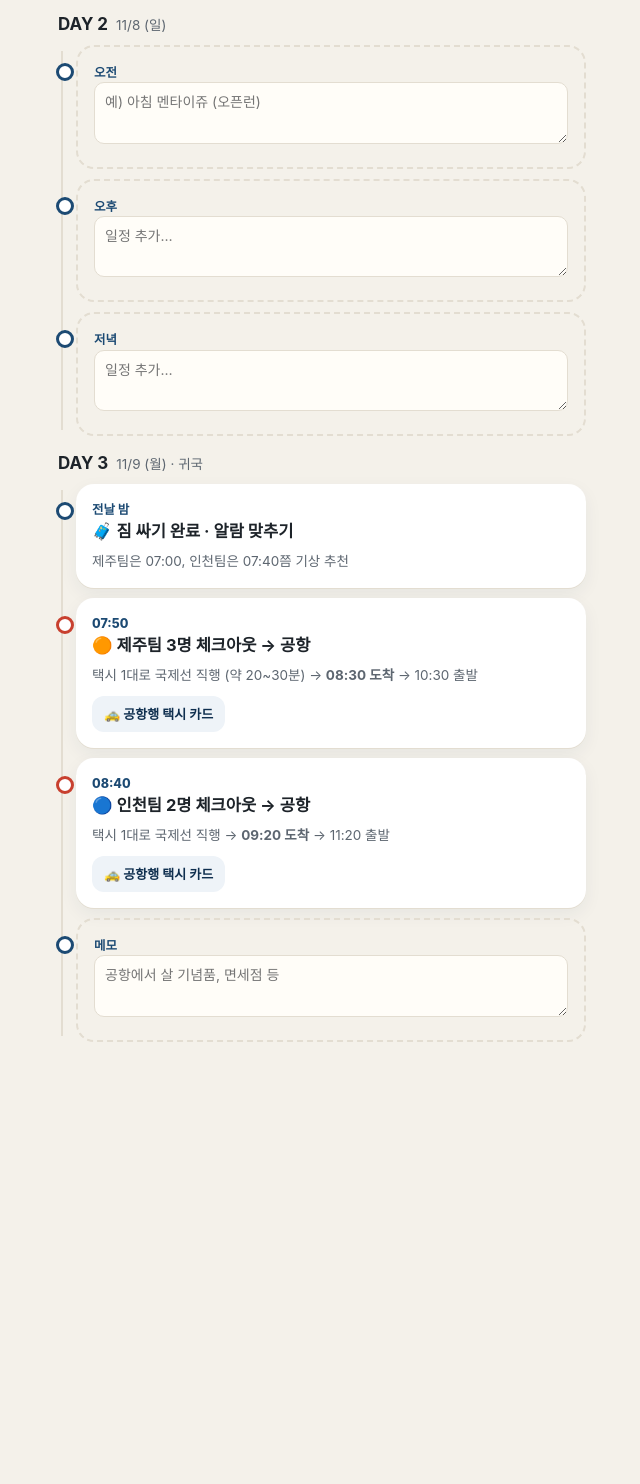
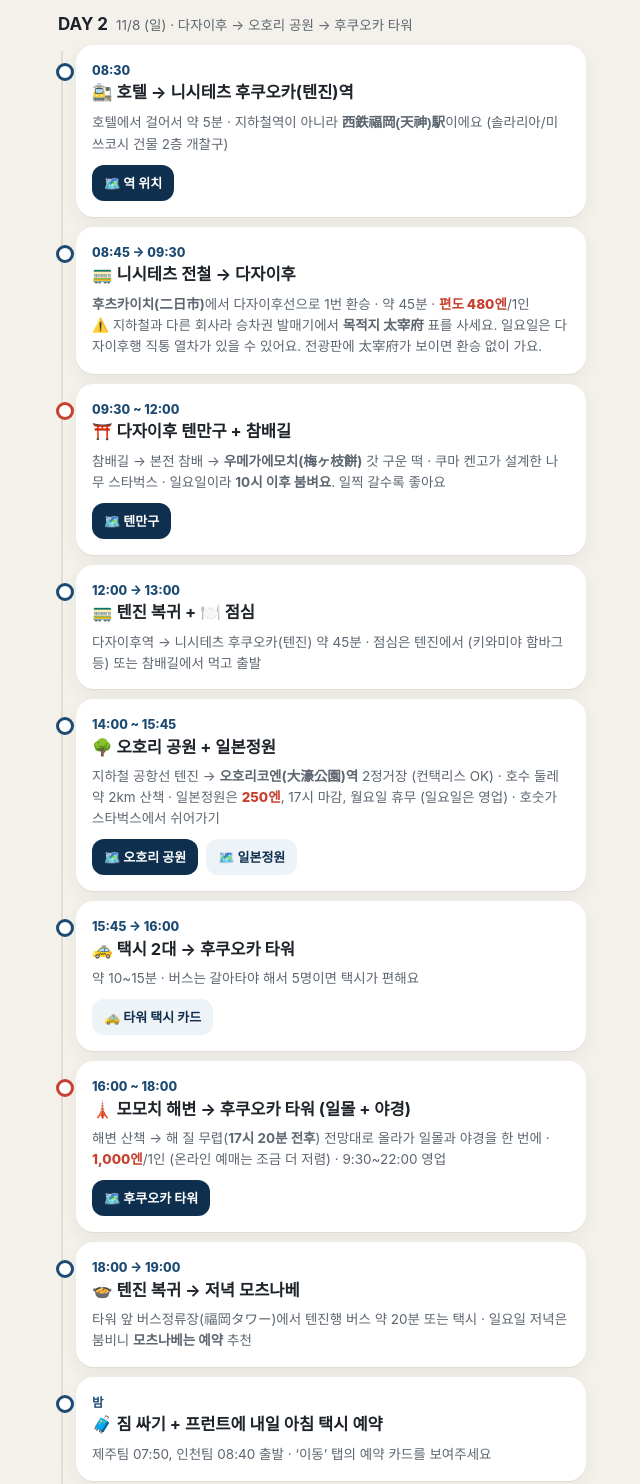
Before and after one commit to gyu7063-a11y/Travel, a plain HTML site: page index.html in a window 1280 px wide. Shown: the part 1766-3250 px from the top of the page, without its empty margins (320-960 px from the left). Before the commit the page ends 2920 px from the top, so only its background shows below. Drawn offline with Linux system fonts and the light colour scheme.

Commit message:
Day 2: Dazaifu half-day, Ohori Park, Fukuoka Tower sunset plan
Co-Authored-By: Claude Opus 5.5 <noreply@anthropic.com>
Claude-Session: https://claude.ai/code/session_011fyqXjPgVhfrP7BCCBFGVQ

```diff
--- a/index.html
+++ b/index.html
@@ -69,7 +69,7 @@ h2.sec small{font-size:12px;color:var(--sub);font-weight:500}
 /* timeline */
 .day{margin-bottom:14px}
 .dayhead{display:flex;align-items:baseline;gap:8px;margin:0 4px 8px}
-.dayhead b{font-size:17px}
+.dayhead b{font-size:17px;white-space:nowrap}
 .tl{position:relative;padding-left:22px}
 .tl::before{content:"";position:absolute;left:7px;top:6px;bottom:6px;width:2px;background:var(--line)}
 .ti{position:relative;margin-bottom:10px}
@@ -218,11 +218,32 @@ table.cmp thead th{color:var(--navy);font-size:14px}
   </div>
 
   <div class="day">
-    <div class="dayhead"><b>DAY 2</b><span class="muted">11/8 (일)</span></div>
+    <div class="dayhead"><b>DAY 2</b><span class="muted">11/8 (일) · 다자이후 → 오호리 공원 → 후쿠오카 타워</span></div>
     <div class="tl">
-      <div class="ti"><div class="card slot" data-slot="d2-a"><div class="time">오전</div><textarea class="memo" rows="2" placeholder="예) 아침 멘타이쥬 (오픈런)"></textarea></div></div>
-      <div class="ti"><div class="card slot" data-slot="d2-b"><div class="time">오후</div><textarea class="memo" rows="2" placeholder="일정 추가…"></textarea></div></div>
-      <div class="ti"><div class="card slot" data-slot="d2-c"><div class="time">저녁</div><textarea class="memo" rows="2" placeholder="일정 추가…"></textarea></div></div>
+      <div class="ti"><div class="card"><div class="time">08:30</div><h3>🚉 호텔 → 니시테츠 후쿠오카(텐진)역</h3>
+        <div class="muted">호텔에서 걸어서 약 5분 · 지하철역이 아니라 <b class="jp">西鉄福岡(天神)駅</b>이에요 (솔라리아/미쓰코시 건물 2층 개찰구)</div>
+        <div class="linkrow"><a class="lbtn map" href="https://www.google.com/maps/search/?api=1&query=%E8%A5%BF%E9%89%84%E7%A6%8F%E5%B2%A1%28%E5%A4%A9%E7%A5%9E%29%E9%A7%85" target="_blank" rel="noopener">🗺️ 역 위치</a></div></div></div>
+      <div class="ti"><div class="card"><div class="time">08:45 → 09:30</div><h3>🚃 니시테츠 전철 → 다자이후</h3>
+        <div class="muted"><b>후츠카이치(二日市)</b>에서 다자이후선으로 1번 환승 · 약 45분 · <span class="price">편도 480엔</span>/1인<br>⚠️ 지하철과 다른 회사라 승차권 발매기에서 <b>목적지 太宰府</b> 표를 사세요. 일요일은 다자이후행 직통 열차가 있을 수 있어요. 전광판에 <span class="jp">太宰府</span>가 보이면 환승 없이 가요.</div></div></div>
+      <div class="ti hl"><div class="card"><div class="time">09:30 ~ 12:00</div><h3>⛩️ 다자이후 텐만구 + 참배길</h3>
+        <div class="muted">참배길 → 본전 참배 → <b>우메가에모치(梅ヶ枝餅)</b> 갓 구운 떡 · 쿠마 켄고가 설계한 나무 스타벅스 · 일요일이라 <b>10시 이후 붐벼요</b>. 일찍 갈수록 좋아요</div>
+        <div class="linkrow"><a class="lbtn map" href="https://www.google.com/maps/search/?api=1&query=%E5%A4%AA%E5%AE%B0%E5%BA%9C%E5%A4%A9%E6%BA%80%E5%AE%AE" target="_blank" rel="noopener">🗺️ 텐만구</a></div></div></div>
+      <div class="ti"><div class="card"><div class="time">12:00 → 13:00</div><h3>🚃 텐진 복귀 + 🍽️ 점심</h3>
+        <div class="muted">다자이후역 → 니시테츠 후쿠오카(텐진) 약 45분 · 점심은 텐진에서 (키와미야 함바그 등) 또는 참배길에서 먹고 출발</div></div></div>
+      <div class="ti"><div class="card"><div class="time">14:00 ~ 15:45</div><h3>🌳 오호리 공원 + 일본정원</h3>
+        <div class="muted">지하철 공항선 텐진 → <b>오호리코엔(大濠公園)역</b> 2정거장 (컨택리스 OK) · 호수 둘레 약 2km 산책 · 일본정원은 <span class="price">250엔</span>, 17시 마감, 월요일 휴무 (일요일은 영업) · 호숫가 스타벅스에서 쉬어가기</div>
+        <div class="linkrow"><a class="lbtn map" href="https://www.google.com/maps/search/?api=1&query=%E5%A4%A7%E6%BF%A0%E5%85%AC%E5%9C%92" target="_blank" rel="noopener">🗺️ 오호리 공원</a><a class="lbtn" href="https://www.google.com/maps/search/?api=1&query=%E5%A4%A7%E6%BF%A0%E5%85%AC%E5%9C%92%20%E6%97%A5%E6%9C%AC%E5%BA%AD%E5%9C%92" target="_blank" rel="noopener">🗺️ 일본정원</a></div></div></div>
+      <div class="ti"><div class="card"><div class="time">15:45 → 16:00</div><h3>🚕 택시 2대 → 후쿠오카 타워</h3>
+        <div class="muted">약 10~15분 · 버스는 갈아타야 해서 5명이면 택시가 편해요</div>
+        <div class="linkrow"><button class="lbtn" style="border:0;font:inherit;font-size:13px;font-weight:700" onclick="openTaxi('tower')">🚕 타워 택시 카드</button></div></div></div>
+      <div class="ti hl"><div class="card"><div class="time">16:00 ~ 18:00</div><h3>🗼 모모치 해변 → 후쿠오카 타워 (일몰 + 야경)</h3>
+        <div class="muted">해변 산책 → 해 질 무렵(<b>17시 20분 전후</b>) 전망대로 올라가 일몰과 야경을 한 번에 · <span class="price">1,000엔</span>/1인 (온라인 예매는 조금 더 저렴) · 9:30~22:00 영업</div>
+        <div class="linkrow"><a class="lbtn map" href="https://www.google.com/maps/search/?api=1&query=%E7%A6%8F%E5%B2%A1%E3%82%BF%E3%83%AF%E3%83%BC" target="_blank" rel="noopener">🗺️ 후쿠오카 타워</a></div></div></div>
+      <div class="ti"><div class="card"><div class="time">18:00 → 19:00</div><h3>🍲 텐진 복귀 → 저녁 모츠나베</h3>
+        <div class="muted">타워 앞 버스정류장(福岡タワー)에서 텐진행 버스 약 20분 또는 택시 · 일요일 저녁은 붐비니 <b>모츠나베는 예약</b> 추천</div></div></div>
+      <div class="ti"><div class="card"><div class="time">밤</div><h3>🧳 짐 싸기 + 프런트에 내일 아침 택시 예약</h3>
+        <div class="muted">제주팀 07:50, 인천팀 08:40 출발 · ‘이동’ 탭의 예약 카드를 보여주세요</div></div></div>
+      <div class="ti"><div class="card slot" data-slot="d2-a"><div class="time">메모</div><textarea class="memo" rows="2" placeholder="추가 메모…"></textarea></div></div>
     </div>
   </div>
 
@@ -466,6 +487,11 @@ const TAXI = {
     addr:"福岡市博多区<br>中洲2丁目8-27",
     ask:"ここまで<br>お願いします。",
     ko:"요시즈카 우나기야까지 부탁합니다"},
+  tower:{label:"🗼 후쿠오카 타워",
+    big:"福岡タワー",
+    addr:"福岡市早良区<br>百道浜2丁目3-26",
+    ask:"ここまで<br>お願いします。",
+    ko:"후쿠오카 타워까지 부탁합니다"},
   reserve:{label:"🛎️ 택시 예약",
     big:"明日の朝<br>タクシーを<br>予約できますか？",
     addr:"7:50 → 3人（国際線）<br>8:40 → 2人（国際線）",
--- a/sw.js
+++ b/sw.js
@@ -6,7 +6,7 @@
  *  - 외부 링크(유튜브·지도·블로그): 캐싱하지 않음 (온라인 전용)
  * 내용 수정 후 배포할 때는 CACHE_VERSION 숫자만 올리면 됩니다.
  */
-const CACHE_VERSION = "v3";
+const CACHE_VERSION = "v4";
 const CACHE_NAME = `fuk26-${CACHE_VERSION}`;
 const APP_SHELL = [
   "./",
```
